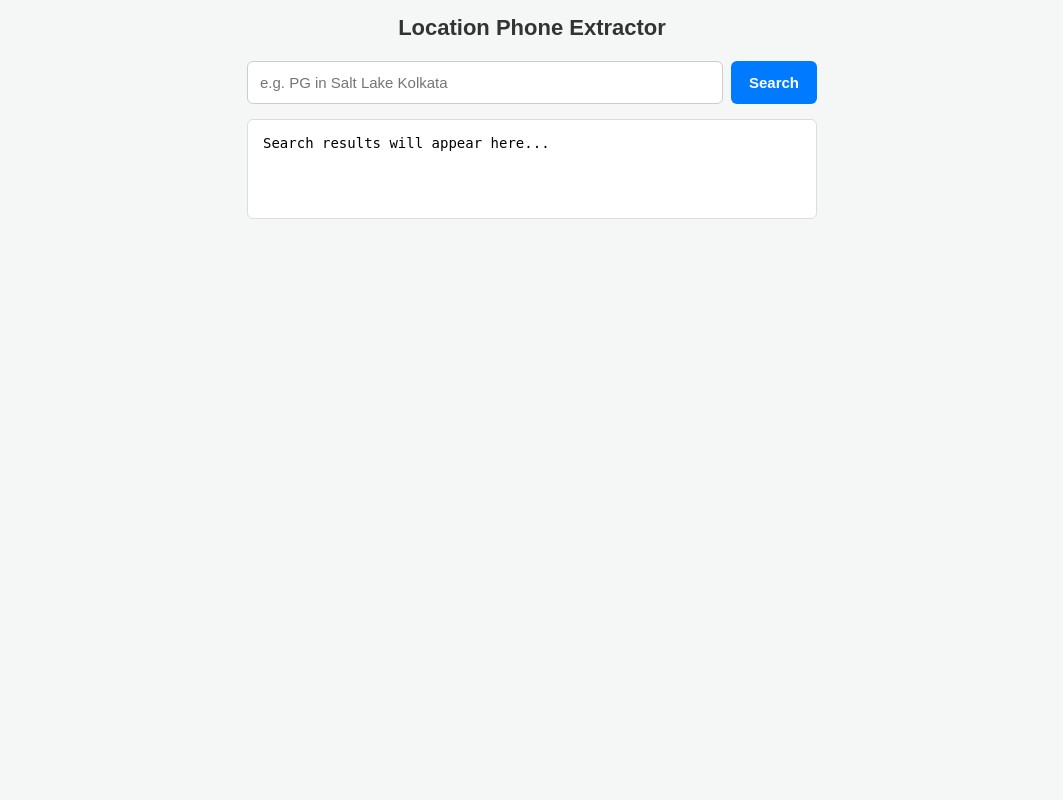
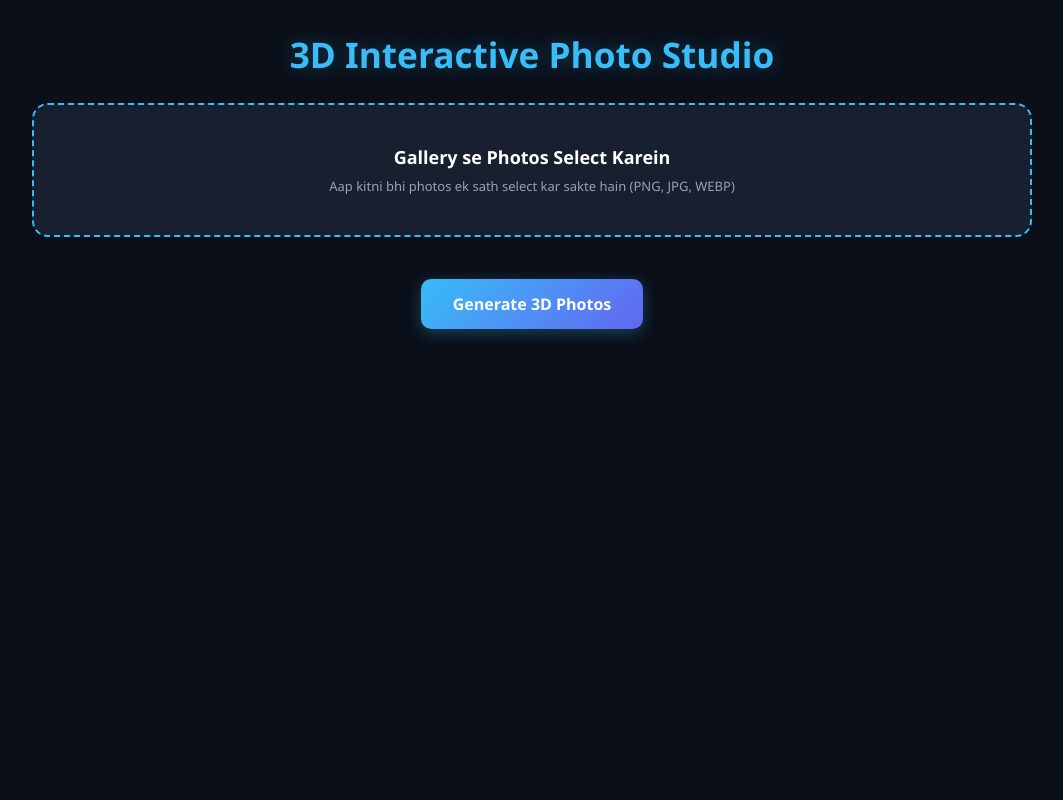
Before and after one commit to pawandevprasad03112010-crypto/XZ, a Flask app: page / in a window 1280 px wide. Shown: the whole page, without its empty margins (108-1171 px from the left). Run offline with Flask 3, Linux system fonts and the light colour scheme.

Commit message:
Update index.html

```diff
--- a/templates/index.html
+++ b/templates/index.html
@@ -3,148 +3,163 @@
 <head>
     <meta charset="UTF-8">
     <meta name="viewport" content="width=device-width, initial-scale=1.0">
-    <title>Location Phone Extractor</title>
+    <title>Professional 3D Photo Studio</title>
     <style>
-        * {
-            box-sizing: border-box;
-            margin: 0;
-            padding: 0;
+        * { box-sizing: border-box; margin: 0; padding: 0; font-family: 'Segoe UI', system-ui, sans-serif; }
+        body { background: #0b0f19; color: #fff; text-align: center; padding: 30px 15px; min-height: 100vh; }
+
+        .container { max-width: 1000px; margin: 0 auto; }
+        h1 { margin-bottom: 25px; color: #38bdf8; font-size: 2.2rem; text-shadow: 0 0 20px rgba(56, 189, 248, 0.3); }
+
+        .upload-box {
+            border: 2px dashed #38bdf8;
+            padding: 40px 20px;
+            border-radius: 16px;
+            background: rgba(30, 41, 59, 0.7);
+            backdrop-filter: blur(10px);
+            cursor: pointer;
+            transition: all 0.3s cubic-bezier(0.4, 0, 0.2, 1);
+            display: block;
         }
-        body {
-            font-family: Arial, sans-serif;
-            padding: 15px;
-            max-width: 600px;
-            margin: auto;
-            background-color: #f4f7f6;
+        .upload-box:hover { background: rgba(51, 65, 85, 0.8); border-color: #818cf8; transform: translateY(-2px); }
+        input[type="file"] { display: none; }
+
+        .btn {
+            background: linear-gradient(135deg, #38bdf8, #6366f1);
+            border: none;
+            padding: 14px 32px;
+            color: #fff;
+            font-size: 16px;
+            border-radius: 10px;
+            cursor: pointer;
+            margin-top: 20px;
+            font-weight: 600;
+            box-shadow: 0 4px 15px rgba(56, 189, 248, 0.3);
+            transition: all 0.2s ease;
         }
-        h2 {
-            text-align: center;
-            color: #333;
-            margin-bottom: 20px;
-            font-size: 22px;
+        .btn:hover { transform: scale(1.03); box-shadow: 0 6px 20px rgba(99, 102, 241, 0.4); }
+
+        .gallery-3d {
+            display: flex;
+            flex-wrap: wrap;
+            gap: 40px;
+            justify-content: center;
+            margin-top: 50px;
         }
-        .search-container {
-            display: flex;
-            gap: 8px;
-            margin-bottom: 15px;
+
+        .card-container {
+            perspective: 1000px;
+            width: 260px;
+            height: 340px;
+        }
+
+        .card-3d {
             width: 100%;
+            height: 100%;
+            position: relative;
+            transform-style: preserve-3d;
+            transition: transform 0.1s ease-out;
+            border-radius: 16px;
+            box-shadow: 0 20px 30px rgba(0, 0, 0, 0.6);
+            background: #1e293b;
+            overflow: hidden;
+            border: 1px solid rgba(255, 255, 255, 0.1);
         }
-        input[type="text"] {
-            flex: 1;
-            padding: 12px;
-            font-size: 15px;
-            border: 1px solid #ccc;
-            border-radius: 6px;
-            outline: none;
-            min-width: 0; /* Prevents input overflow on flex layout */
+
+        .card-3d img {
+            width: 100%;
+            height: 100%;
+            object-fit: cover;
+            border-radius: 16px;
+            transform: translateZ(35px);
         }
-        button {
-            padding: 12px 18px;
-            font-size: 15px;
-            cursor: pointer;
-            border: none;
-            border-radius: 6px;
-            background-color: #007bff;
-            color: white;
-            font-weight: bold;
-            white-space: nowrap;
-        }
-        button:hover {
-            background-color: #0056b3;
-        }
-        .copy-btn {
-            background-color: #28a745;
-            width: 100%;
-            margin-bottom: 15px;
-            display: none;
-        }
-        .copy-btn:hover {
-            background-color: #218838;
-        }
-        #results {
-            background: #ffffff;
-            padding: 15px;
-            border-radius: 6px;
-            border: 1px solid #ddd;
-            white-space: pre-wrap;
-            word-wrap: break-word; /* Fixes text going outside screen */
-            overflow-wrap: break-word;
-            font-family: monospace;
-            font-size: 14px;
-            min-height: 100px;
-            width: 100%;
+
+        .card-3d::after {
+            content: '';
+            position: absolute;
+            top: 0; left: 0; right: 0; bottom: 0;
+            border-radius: 16px;
+            background: linear-gradient(135deg, rgba(255,255,255,0.25) 0%, rgba(255,255,255,0) 60%);
+            pointer-events: none;
         }
     </style>
 </head>
 <body>
 
-    <h2>Location Phone Extractor</h2>
+<div class="container">
+    <h1>3D Interactive Photo Studio</h1>
+    <form id="uploadForm">
+        <label class="upload-box" for="photoInput">
+            <p id="uploadText" style="font-size: 18px; font-weight: 500;"><strong>Gallery se Photos Select Karein</strong></p>
+            <p style="font-size: 13px; color: #94a3b8; margin-top: 8px;">Aap kitni bhi photos ek sath select kar sakte hain (PNG, JPG, WEBP)</p>
+        </label>
+        <input type="file" id="photoInput" name="photos" multiple accept="image/*" onchange="updateFileName()">
+        <br>
+        <button type="submit" class="btn">Generate 3D Photos</button>
+    </form>
 
-    <!-- Responsive Search Input & Button -->
-    <div class="search-container">
-        <input type="text" id="query" placeholder="e.g. PG in Salt Lake Kolkata">
-        <button onclick="searchData()">Search</button>
+    <div class="gallery-3d" id="gallery"></div>
 </div>
 
-    <!-- Top Copy Button -->
-    <button class="copy-btn" id="copyBtn" onclick="copyAllData()">Copy All Results</button>
+<script>
+    const form = document.getElementById('uploadForm');
+    const gallery = document.getElementById('gallery');
 
-    <!-- Results Box -->
-    <div id="results">Search results will appear here...</div>
+    form.addEventListener('submit', async (e) => {
+        e.preventDefault();
+        const files = document.getElementById('photoInput').files;
+        if (files.length === 0) return alert('Kripya kam se kam ek photo select karein!');
 
-    <script>
-        async function searchData() {
-            const query = document.getElementById('query').value.trim();
-            const resultsDiv = document.getElementById('results');
-            const copyBtn = document.getElementById('copyBtn');
-
-            if (!query) {
-                alert("Please enter a location or search term!");
-                return;
+        const formData = new FormData();
+        for (let i = 0; i < files.length; i++) {
+            formData.append('photos', files[i]);
         }
 
-            resultsDiv.innerHTML = "Fetching results... Please wait.";
-            copyBtn.style.display = "none";
+        const res = await fetch('/upload', { method: 'POST', body: formData });
+        const data = await res.json();
 
-            try {
-                const response = await fetch('/search', {
-                    method: 'POST',
-                    headers: { 'Content-Type': 'application/x-www-form-urlencoded' },
-                    body: `query=${encodeURIComponent(query)}`
+        gallery.innerHTML = '';
+        data.image_urls.forEach(url => {
+            create3DCard(url);
+        });
     });
 
-                const data = await response.json();
+    function create3DCard(imgUrl) {
+        const container = document.createElement('div');
+        container.className = 'card-container';
 
-                if (data.error) {
-                    resultsDiv.innerHTML = data.error;
-                    return;
+        const card = document.createElement('div');
+        card.className = 'card-3d';
+
+        const img = document.createElement('img');
+        img.src = imgUrl;
+
+        card.appendChild(img);
+        container.appendChild(card);
+        gallery.appendChild(container);
+
+        container.addEventListener('mousemove', (e) => {
+            const rect = container.getBoundingClientRect();
+            const x = e.clientX - rect.left - rect.width / 2;
+            const y = e.clientY - rect.top - rect.height / 2;
+
+            const rotateX = (-y / rect.height) * 35;
+            const rotateY = (x / rect.width) * 35;
+
+            card.style.transform = `rotateX(${rotateX}deg) rotateY(${rotateY}deg) scale(1.05)`;
+        });
+
+        container.addEventListener('mouseleave', () => {
+            card.style.transform = 'rotateX(0deg) rotateY(0deg) scale(1)';
+        });
     }
 
-                if (!data || data.length === 0) {
-                    resultsDiv.innerHTML = "No results found.";
-                    return;
-                }
-
-                let formattedText = "";
-                data.forEach((item, index) => {
-                    formattedText += `${index + 1}. Name: ${item.name}\n   Phone: ${item.phone}\n\n`;
-                });
-
-                resultsDiv.innerHTML = formattedText;
-                copyBtn.style.display = "block";
-            } catch (error) {
-                resultsDiv.innerHTML = "Error connecting to server. Please try again.";
-            }
-        }
-
-        function copyAllData() {
-            const text = document.getElementById('results').innerText;
-            navigator.clipboard.writeText(text).then(() => {
-                alert("All data copied to clipboard!");
-            }).catch(err => {
-                alert("Copy failed: " + err);
-            });
+    function updateFileName() {
+        const input = document.getElementById('photoInput');
+        const label = document.getElementById('uploadText');
+        label.innerText = `${input.files.length} Photos Selected! Generate button par click karein.`;
     }
 </script>
+
 </body>
 </html>
```
Lines whose indentation alone changed are shown as unchanged.
